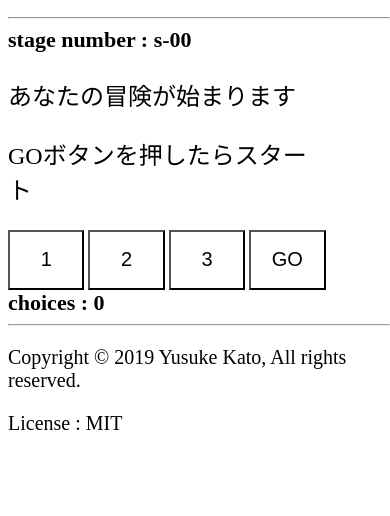
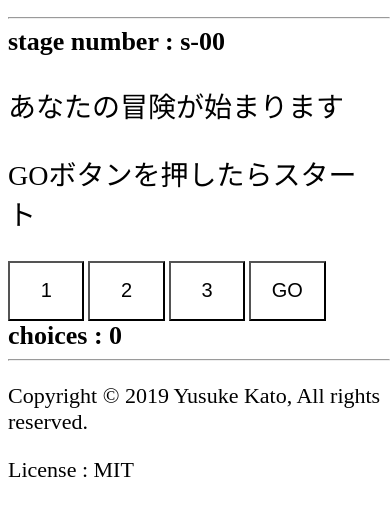
Before and after one commit to YusukeKato/games_TinkQuest_GameBooks, a plain HTML site: page main.html in a window 390 px wide. Shown: the part 50-566 px from the top of the page. Drawn offline with nearby package versions, Linux system fonts and the light colour scheme.

Commit message:
Update style.css

```diff
--- a/style.css
+++ b/style.css
@@ -7,12 +7,12 @@ body {
     -webkit-text-size-adjust: 100%;
 }
 
-#text_panel {
-    width: 80%;
-    background-color: #FFFFFF;
-}
+@media screen and (min-width: 1000px) {
+    #text_panel {
+        width: 80%;
+        background-color: #FFFFFF;
+    }
 
-@media screen and (min-width: 1000px) {
     .button {
         width: 10%;
         height: 60px;
@@ -34,6 +34,11 @@ body {
 }
 
 @media screen and (max-width: 999px) {
+    #text_panel {
+        width: 96%;
+        background-color: #FFFFFF;
+    }
+
     .button {
         width: 20%;
         height: 60px;
@@ -42,14 +47,14 @@ body {
     }
 
     .text1 {
-       font-size: 22px;
+       font-size: 26px;
     }
 
     .text2 {
-        font-size: 24px;
+        font-size: 28px;
     }
 
     .text3 {
-        font-size: 20px;
+        font-size: 22px;
     }
 }
```
